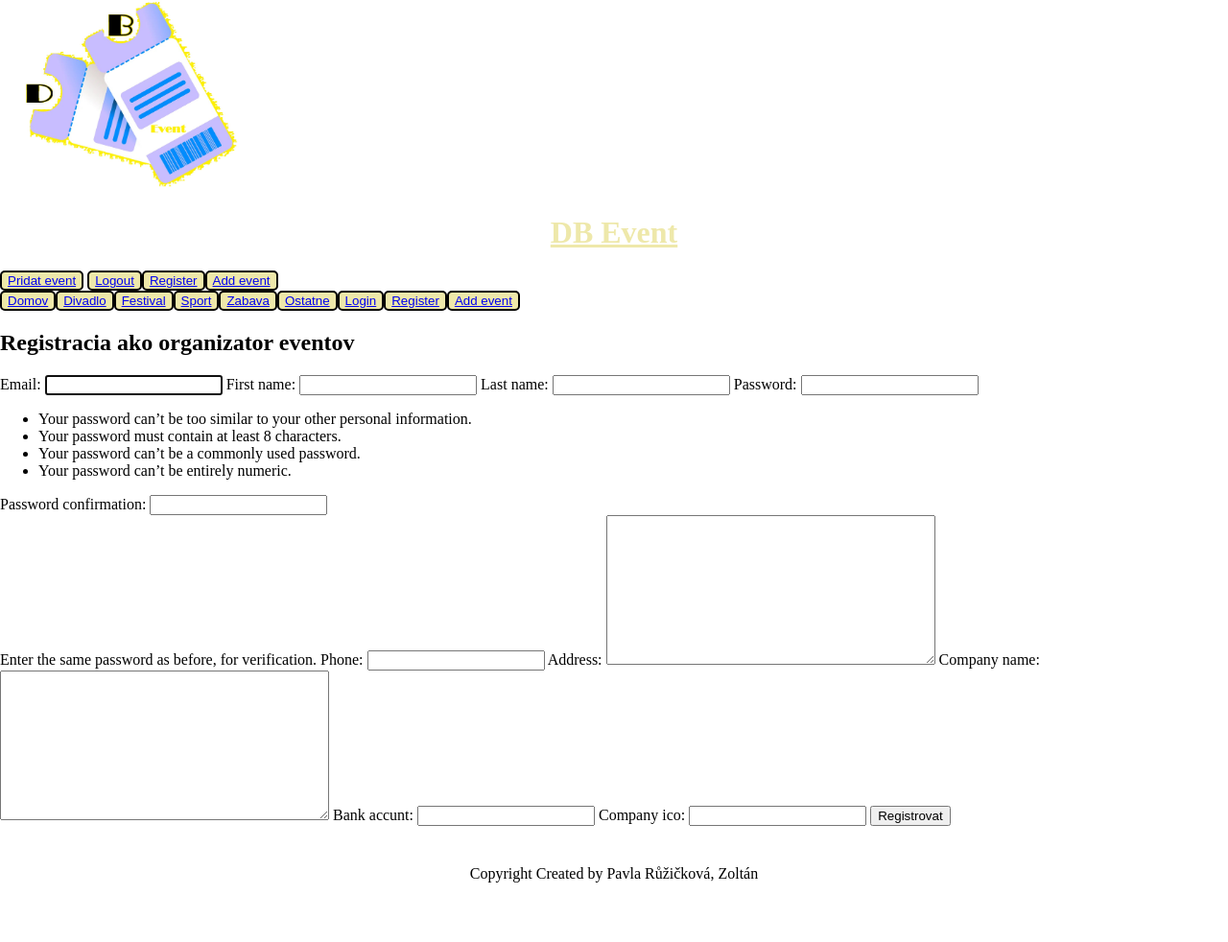
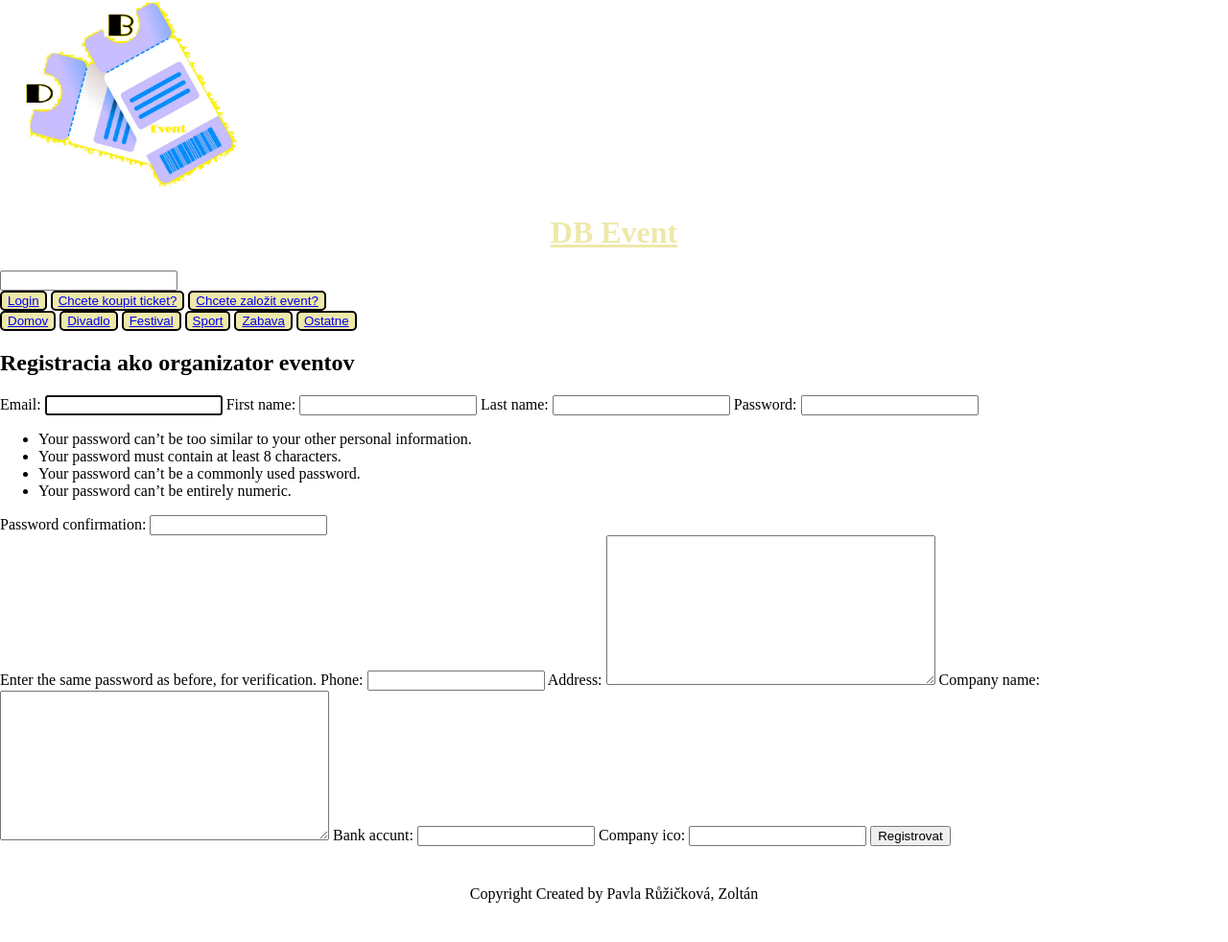
Before and after one commit to zorell11/Event_aggregation_service, a Django app: page /accounts/organizersignup/ in a window 1280 px wide. Shown: the whole page at 96% size. Before the commit the page ends 920 px from the top, so only its background shows below. Run offline with Django 4.2, Linux system fonts and the light colour scheme; parts of the project's set-up code (start-up, migrations or seed data) failed here and were passed over.

Commit message:
add search.html

```diff
--- a/event_portal/urls.py
+++ b/event_portal/urls.py
@@ -40,7 +40,7 @@ urlpatterns = [
 
     path('shopping_cart/', shopping_cart, name='shopping_cart'),
     path('order_success', order_success, name='order_success'),
-
+    path('search', search, name='search'),
 
     path('', index, name='index'),
     #path('event/create/', event_image_view, name='event_create'),
@@ -51,6 +51,7 @@ urlpatterns = [
     path('event/category/<name>/', event_category, name='event_category'),
 
 
+
     path('event/addcomment', add_comment, name='add_comment')
 
 ] + static(settings.MEDIA_URL, document_root=settings.MEDIA_ROOT)
--- a/events/views.py
+++ b/events/views.py
@@ -65,7 +65,9 @@ def add_comment(request):
 
     return redirect(f'/event/{event_id}')
 
-
+def search(request):
+    content = {}
+    return render(request, 'events/search.html', content)
 
 
 from django.db.models import Sum
--- a/templates/base.html
+++ b/templates/base.html
@@ -19,37 +19,34 @@
  <header>
 
              <div class="menu1" id="menu1">
+                 <form action= "{% url 'search' %}" method="post">
+                      {% csrf_token %}
+                     <input type="text" name="search" id="">
 
-                   <button><a href="{% url 'event_create' %}">Pridat event</a></button>
+                 </form>
+
                 {% if request.user.is_authenticated %}
                 Prihlaseny ako: <a href="{% url 'profile' %}">{{request.user}}></a>
-                    <a href="{% url 'logout' %}"></a><button>Logout</button>
+                  <button>  <a href="{% url 'logout' %}">Logout</a></button>
                 {% else %}
-                <button><a href="{% url 'login' %}">Logout </a>
-                <button><a href="{% url 'user_signup' %}">Register</a>
-                <button><a href="{% url 'organizer_signup' %}">Add event</a>
+                <button><a href="{% url 'login' %}">Login </a></button>
+                <button><a href="{% url 'user_signup' %}">Chcete koupit ticket?</a></button>
+                    <button> <a href="{% url 'organizer_signup' %}">Chcete založit event? </a></button>
+
                 {% endif %}
              </div>
 
      <div class="menu2" id="menu2"  >
-                <button><a href="{% url 'index' %}">Domov</a>
-                <button><a href="{% url 'event_category' 'Divadlo' %}">Divadlo</a>
-                <button><a href="{% url 'event_category' 'Festival' %}">Festival</a>
-                <button><a href="{% url 'event_category' 'Sport' %}">Sport</a>
-                <button><a href="{% url 'event_category' 'Zabava' %}">Zabava</a>
-                <button><a href="{% url 'event_category' 'Ostatne' %}">Ostatne</a>
+                <button><a href="{% url 'index' %}">Domov</a></button>
+                <button><a href="{% url 'event_category' 'Divadlo' %}">Divadlo</a></button>
+                <button><a href="{% url 'event_category' 'Festival' %}">Festival</a></button>
+                <button><a href="{% url 'event_category' 'Sport' %}">Sport</a></button>
+                <button><a href="{% url 'event_category' 'Zabava' %}">Zabava</a></button>
+                <button><a href="{% url 'event_category' 'Ostatne' %}">Ostatne</a></button>
                          {% if request.user.organizer or request.user.is_superuser %}
                 <button><a href="{% url 'event_create' %}">Pridat event</a> </button>
-          {% endif %}
-                {% if request.user.is_authenticated %}
-                Prihlaseny ako: <a href="{% url 'profile' %}">{{request.user}}</a>
-             <button>   <a href="{% url 'logout' %}">Logout</a>
-         {% else %}
-                <button> <a href="{% url 'login' %}">Login</a>
-                <button> <a href="{% url 'user_signup' %}">Register</a>
-                <button> <a href="{% url 'organizer_signup' %}">Add event</a>
-                {% endif %}
-
+                         {% endif %}
+     </div>
     </header>
 
     {% block content %}
```
Also changed, not shown: events/templates/events/search.html (added, +16 -0 lines).
